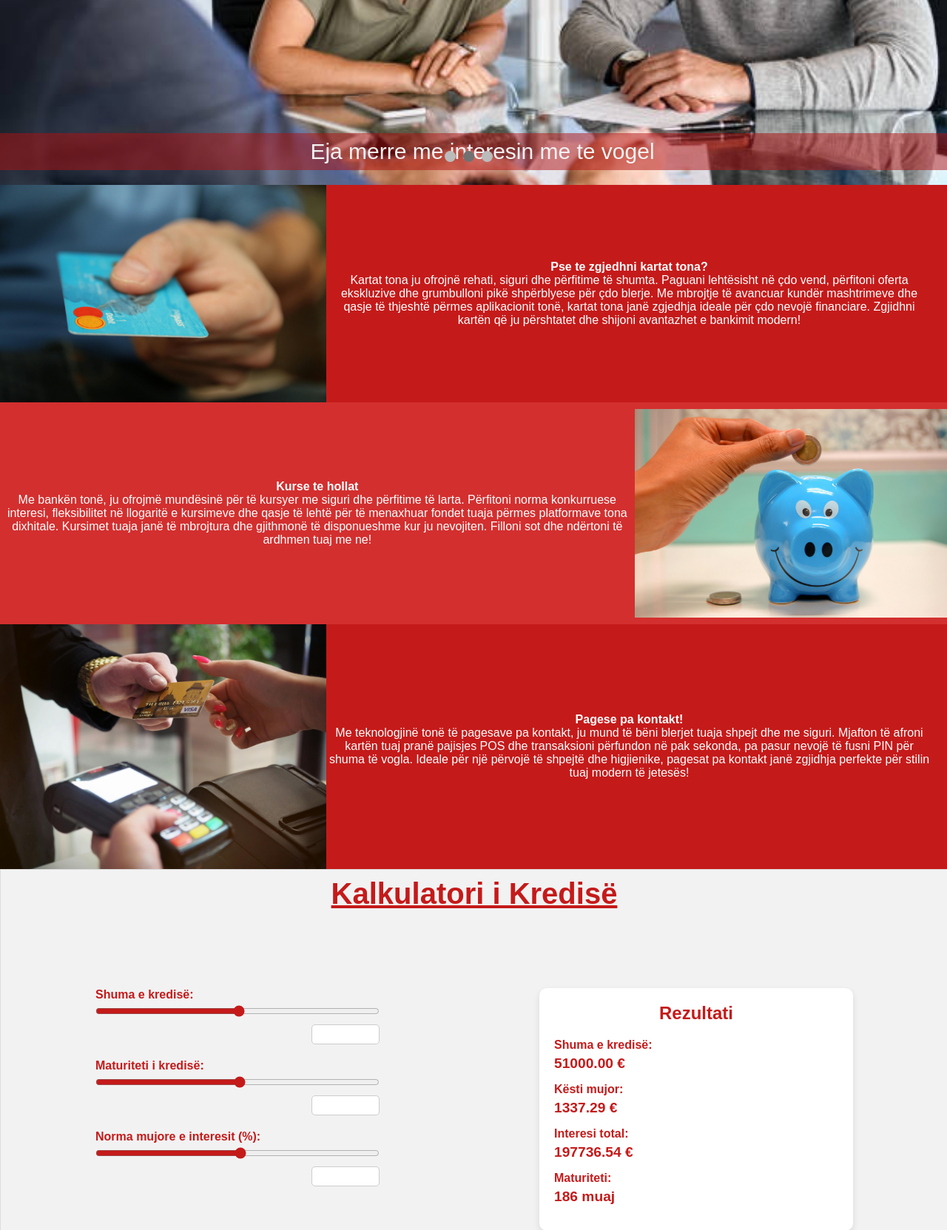
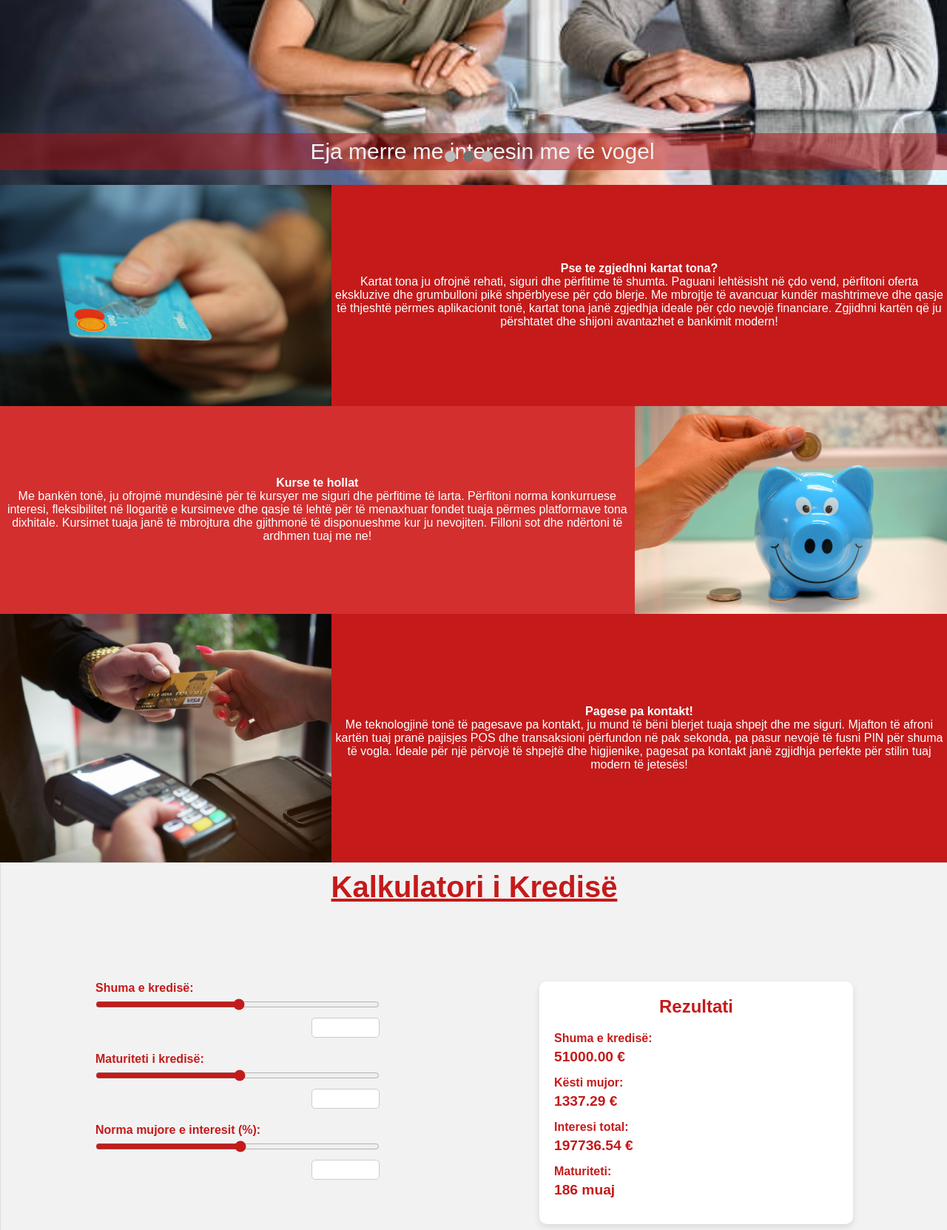
Before and after one commit to LeonBUBT/Projekti, a PHP site: page / in a window 1280 px wide. Shown: the part 571-2234 px from the top of the page at 74% size. Run offline with PHP 8.4, Linux system fonts and the light colour scheme.

Commit message:
changes (help)

```diff
--- a/CSS/style.css
+++ b/CSS/style.css
@@ -90,11 +90,8 @@ body {
     background-color: rgb(122, 16, 16);
 }
 
+/* ============================================== Slideshow ============================================== */
 
-/* ------------------------------------------------------------------------------------------------------------------------------------- */
-
-
-/* Slideshow */
 .slideshow-container {
     position: relative;
     max-width: 100%;
@@ -158,51 +155,43 @@ body {
     animation-duration: 1.5s;
 }
 
-/* qitu osht per services */
+/* ============================================== qitu osht per services ============================================== */
+
 #Services{
-    /* margin-top: 5%; */
     background-color:  #C51A1A;
-    color: white;
 }
+
 #Services img{
     margin: 0;
     padding: 0;
     max-width: 35%;
     object-fit: contain;
+}
 
-}
 .ServicesContainer {
     display: flex;
-    justify-content: flex-end;
     align-items: center;
+}
 
-    padding-right: 20px;
-    text-wrap: wrap;
-
-}
 #wrap    {
     text-align: center;
     text-wrap: wrap;
-   }
+}
+
 .ServicesContainerRight {
+    background-color:#D32F2F ;
+    display: flex;
+    align-items: center;
+}
 
-
-    background-color:#D32F2F ;
-    color: white;
-    display: flex;
-    justify-content: space-between;
-    align-items: center;
-    height: 300px;
-    /* padding: 0 20px; */
-
-}
 .ServicesContainerRight img {
     margin: 0;
     padding: 0;
     width: 33%;
+}
 
-}
-/* Kalkulatori */
+/* ============================================== Kalkulatori ============================================== */
+
 #Kalkulatori {
     width: 100%;
     height: 100vh;
--- a/index.html
+++ b/index.html
@@ -68,39 +68,48 @@
 
     <!-- ========================= add something more ========================= -->
 
-
-    <!-- bruh what? -->
     <div id="Services" >
         <ul style="list-style-type: none;">
+            <li>
                 <div class="ServicesContainer">
                     <img src="images/Services.jpg" alt="Services">
-                    <li id="wrap">
                     <div id="wrap">
-                            <b>Pse te zgjedhni kartat tona?</b><br> Kartat tona ju ofrojnë rehati, siguri dhe përfitime të shumta. Paguani lehtësisht në çdo vend, përfitoni oferta ekskluzive dhe grumbulloni pikë shpërblyese për çdo blerje. Me mbrojtje të avancuar kundër mashtrimeve dhe qasje të thjeshtë përmes aplikacionit tonë, kartat tona janë zgjedhja ideale për çdo nevojë financiare. Zgjidhni kartën që ju përshtatet dhe shijoni avantazhet e bankimit modern!
+                        <b>Pse te zgjedhni kartat tona?</b><br>Kartat tona ju ofrojnë rehati, siguri dhe përfitime të shumta.
+                        Paguani lehtësisht në çdo vend, përfitoni oferta ekskluzive dhe grumbulloni pikë shpërblyese për çdo blerje.
+                        Me mbrojtje të avancuar kundër mashtrimeve dhe qasje të thjeshtë përmes aplikacionit tonë,
+                        kartat tona janë zgjedhja ideale për çdo nevojë financiare.
+                        Zgjidhni kartën që ju përshtatet dhe shijoni avantazhet e bankimit modern!
+                    </div>
                 </div>
             </li>
-            </div>
 
+            <li>
                 <div class=" ServicesContainerRight">
                     <div id="wrap">
-                    <li>
-                        <b>Kurse te hollat</b><br> Me bankën tonë, ju ofrojmë mundësinë për të kursyer me siguri dhe përfitime të larta. Përfitoni norma konkurruese interesi, fleksibilitet në llogaritë e kursimeve dhe qasje të lehtë për të menaxhuar fondet tuaja përmes platformave tona dixhitale. Kursimet tuaja janë të mbrojtura dhe gjithmonë të disponueshme kur ju nevojiten. Filloni sot dhe ndërtoni të ardhmen tuaj me ne!
-                    </li>
+                        <b>Kurse te hollat</b><br> Me bankën tonë, ju ofrojmë mundësinë për të kursyer me siguri dhe përfitime të larta.
+                        Përfitoni norma konkurruese interesi,
+                        fleksibilitet në llogaritë e kursimeve dhe qasje të lehtë për të menaxhuar fondet tuaja përmes platformave tona dixhitale.
+                        Kursimet tuaja janë të mbrojtura dhe gjithmonë të disponueshme kur ju nevojiten.
+                        Filloni sot dhe ndërtoni të ardhmen tuaj me ne!
                     </div>
                     <img src="images/Savings.jpg" alt="Savings">
                 </div>
+            </li>
 
+            <li>
                 <div class="ServicesContainer" id="Us">
                     <img src="images/NoContact.jpg "alt="Contactless">
                     <div id="wrap">
-                        <li id="wrap">
-                        <b>Pagese pa kontakt! <br></b> Me teknologjinë tonë të pagesave pa kontakt, ju mund të bëni blerjet tuaja shpejt dhe me siguri. Mjafton të afroni kartën tuaj pranë pajisjes POS dhe transaksioni përfundon në pak sekonda, pa pasur nevojë të fusni PIN për shuma të vogla. Ideale për një përvojë të shpejtë dhe higjienike, pagesat pa kontakt janë zgjidhja perfekte për stilin tuaj modern të jetesës!
+                        <b>Pagese pa kontakt! <br></b> Me teknologjinë tonë të pagesave pa kontakt,
+                        ju mund të bëni blerjet tuaja shpejt dhe me siguri.
+                        Mjafton të afroni kartën tuaj pranë pajisjes POS dhe transaksioni përfundon në pak sekonda,
+                        pa pasur nevojë të fusni PIN për shuma të vogla.
+                        Ideale për një përvojë të shpejtë dhe higjienike,
+                        pagesat pa kontakt janë zgjidhja perfekte për stilin tuaj modern të jetesës!
+                    </div>
+                </div>
             </li>
-            </div>
-
         </ul>
-            <!-- </div>
-        </div> -->
     </div>
 <!-- Kalkulatori i interesit kujdessssss -->
 <div id="Kalkulatori">
```
Lines whose indentation alone changed are shown as unchanged.
